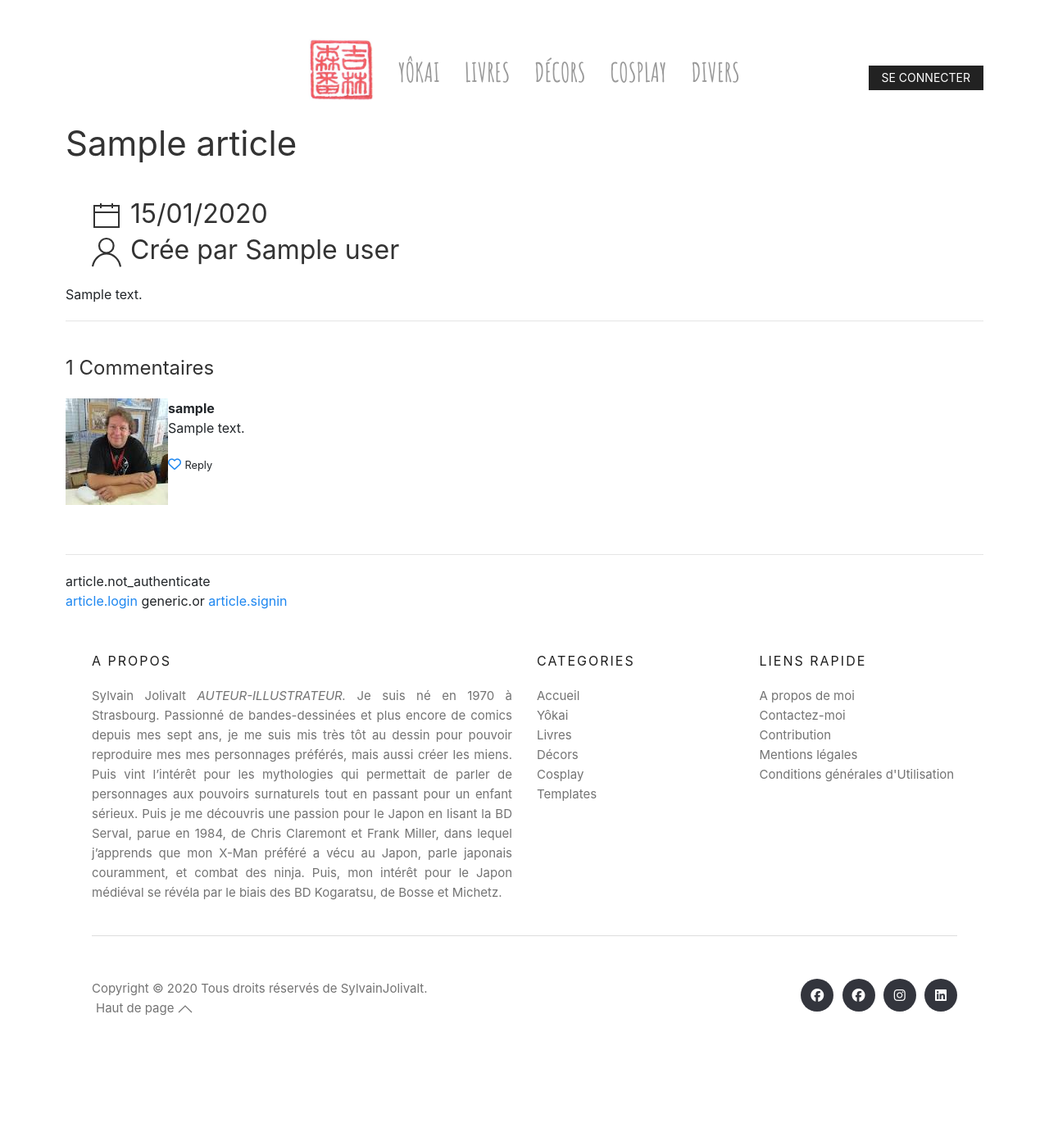
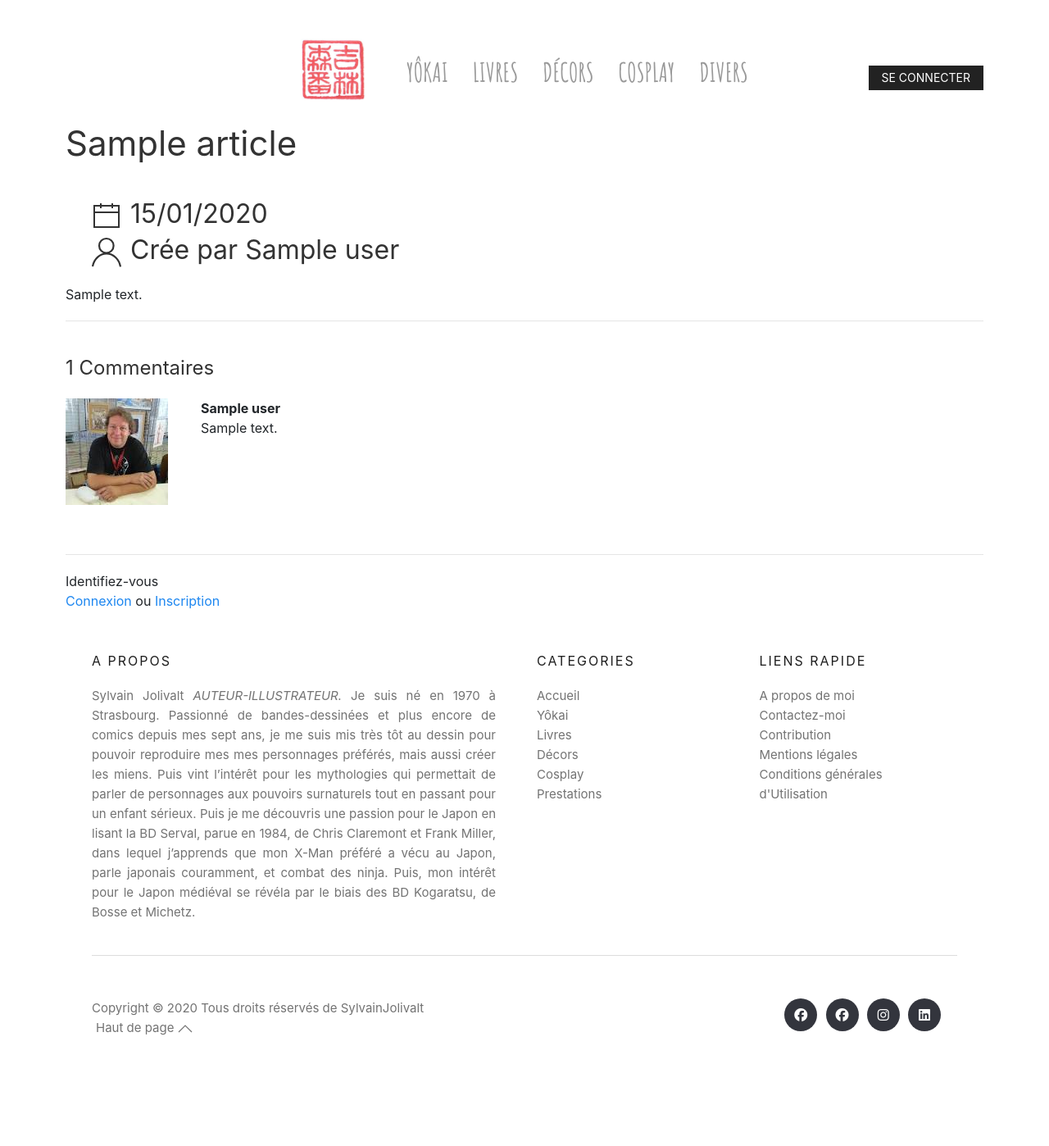
Before and after one commit to Choysi/Projet, a Symfony app: template templates/Article/article/show.html.twig in a window 1280 px wide. Shown: the whole page at 82% size. Before the commit the page ends 1374 px from the top, so only its background shows below. Run offline with Twig, Linux system fonts and the light colour scheme; the template is opened without the code that fills it: most values are stand-ins (such as "Sample title", 1, 10 or a date in 2020); some libraries are stand-ins or nearby versions.

Commit message:
push 02/10 1

```diff
--- a/public/style.css
+++ b/public/style.css
@@ -58,12 +58,13 @@
     height: 700px;
 }
 
-#banniere2 {
+/* #banniere2 {
     position: absolute;
-}
+} */
 
 #banniere3 {
-    position: absolute;
+    margin-left: auto;
+    margin-right: auto;
 }
 
 .connection {
@@ -128,6 +129,10 @@
 #text-presentation {
     text-align: justify;
     margin: 20px;
+}
+
+address, dl, fieldset, figure, ol, p, pre, ul {
+    margin: 0 20px 20px 0;
 }
 
 /* gallery */
--- a/templates/Article/article/show.html.twig
+++ b/templates/Article/article/show.html.twig
@@ -2,8 +2,8 @@
 
 {% block body %}
 	{# {% if article.image is not null %}
-	        <img src="{{ asset(image_article_coverage_display ~ article.image.alt) }}" alt="{{ article.image.alt }}">
-	    {% endif %} #}
+		        <img src="{{ asset(image_article_coverage_display ~ article.image.alt) }}" alt="{{ article.image.alt }}">
+		    {% endif %} #}
 
 	<h1 class="title is-1 has-text-grey-dark has-text-weight-bold">{{ article.title }}</h1>
 	<h2 class="subtitle is-6">
@@ -16,7 +16,7 @@
 				{{ 'Crée par'|trans }}
 				{{ article.author|capitalize }}</div>
 			{# <div><i class="fa fa-commenting" aria-hidden="true"></i> {{ article.comments.count }}
-			                {{ article.comments.count <= 1 ? 'Commentaires'|trans : 'Commentaires'|trans }}</div> #}
+						                {{ article.comments.count <= 1 ? 'Commentaires'|trans : 'Commentaires'|trans }}</div> #}
 		</ul>
 	</h2>
 
@@ -40,23 +40,14 @@
 			<div class="media-content">
 				<div class="content">
 					<p>
-						<strong>{{ comment.user.username }}</strong>
+						<strong>{{ comment.user}}</strong>
 						<br>
 						{{ comment.content }}
 					</p>
 				</div>
 				<nav class="level is-mobile">
 					<div class="level-left">
-						<a class="level-item">
-							<span class="icon is-small">
-								<i class="fa fa-heart-o" aria-hidden="true"></i>
-							</span>
-						</a>
-						<a class="level-item">
-							<small>
-								<a>Reply</a>
-							</small>
-						</a>
+						<a class="level-item"></a>
 					</div>
 				</nav>
 			</div>
@@ -70,11 +61,11 @@
 				{{ render(controller('App\\Controller\\ArticleController::commentForm', {'article': article.id})) }}
 			{% else %}
 				<div class="notification is-primary">
-					{{ 'article.not_authenticate'|trans }}
+					{{ 'Identifiez-vous'|trans }}
 					<br>
-					<a href="{{ path('app_login') }}">{{ 'article.login'|trans }}</a>
-					{{ 'generic.or'|trans }}
-					<a href="{{ path('app_register') }}">{{ 'article.signin'|trans }}</a>
+					<a href="{{ path('app_login') }}">{{ 'Connexion'|trans }}</a>
+					{{ 'ou'|trans }}
+					<a href="{{ path('app_register') }}">{{ 'Inscription'|trans }}</a>
 				</div>
 			{% endif %}
 		</div>
--- a/templates/base.html.twig
+++ b/templates/base.html.twig
@@ -115,10 +115,10 @@
 								<a href="{{path('home')}}">Accueil</a>
 							</li>
 							<li>
-								<a href="#galerie">Yôkai</a>
+								<a href="{{path('Yôkai')}}">Yôkai</a>
 							</li>
 							<li>
-								<a href="#livre">Livres</a>
+								<a href="{{path('livres')}}">Livres</a>
 							</li>
 							<li>
 								<a href="{{path('decors')}}">Décors</a>
@@ -127,7 +127,7 @@
 								<a href="{{path('cosplay')}}">Cosplay</a>
 							</li>
 							<li>
-								<a href="http://scanfcode.com/category/templates/">Templates</a>
+								<a href="{{path('prestation')}}">Prestations</a>
 							</li>
 						</ul>
 					</div>
@@ -159,7 +159,7 @@
 				<div class="row">
 					<div class="col-md-8 col-sm-6 col-xs-12">
 						<p class="copyright-text">Copyright &copy; 2020 Tous droits réservés de
-							<a href="#">SylvainJolivalt</a>.
+							<a href="#">SylvainJolivalt</a>
 						</p>
 						<a href="#" uk-totop uk-scroll>Haut de page </a>
 					</div>
--- a/templates/cart/index.html.twig
+++ b/templates/cart/index.html.twig
@@ -31,7 +31,7 @@
 						<td>{{item.product.price * item.quantity}}
 							€</td>
 						<td>
-							<a href="{{ path('cart_remove', {'id': item.product.id})}}" class="btn btn-danger btn-sm">
+							<a href="{{ path('cart_remove', {'id': item.product.id})}}" class="">
 								<i class="uk-icon-button" uk-icon="icon: trash"></i>
 							</a>
 						</td>
--- a/templates/product/category.html.twig
+++ b/templates/product/category.html.twig
@@ -11,7 +11,7 @@
 	<div class="uk-flex">
 		{% for product in products %}
 			<div class="uk-card">
-				<div class="border border-dark rounded p-2 clearfix">
+				<div class="border border-dark clearfix">
 					<h2>
 						{{ product.title }}
 						-
--- a/templates/registration/register.html.twig
+++ b/templates/registration/register.html.twig
@@ -57,6 +57,6 @@
 			</p>
 			{{ form_end(registrationForm) }}
 		</center>
-		<img id="banniere3" src="{{ asset('uploads/images/AssetTemplate/hiver.png') }}"/>
 	</div>
+	<img id="banniere3" src="{{ asset('uploads/images/AssetTemplate/hiver.png') }}"/>
 {% endblock %}
```
Also changed, not shown: public/uploads/images/5f75ed7d23e31409853567.png (added).
